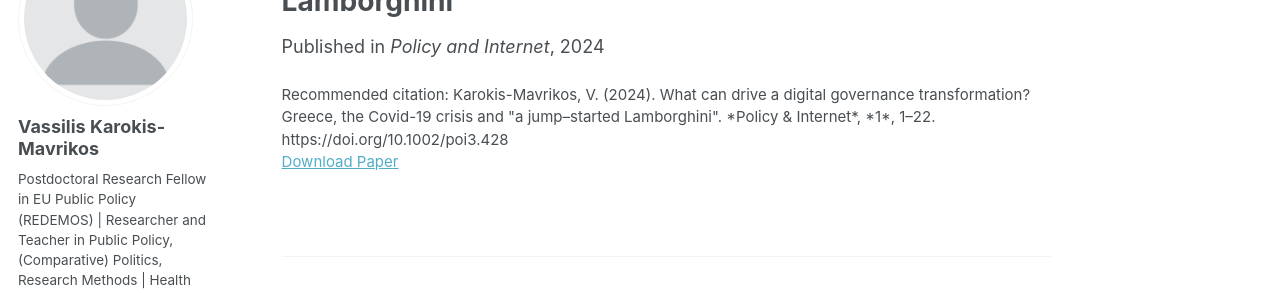
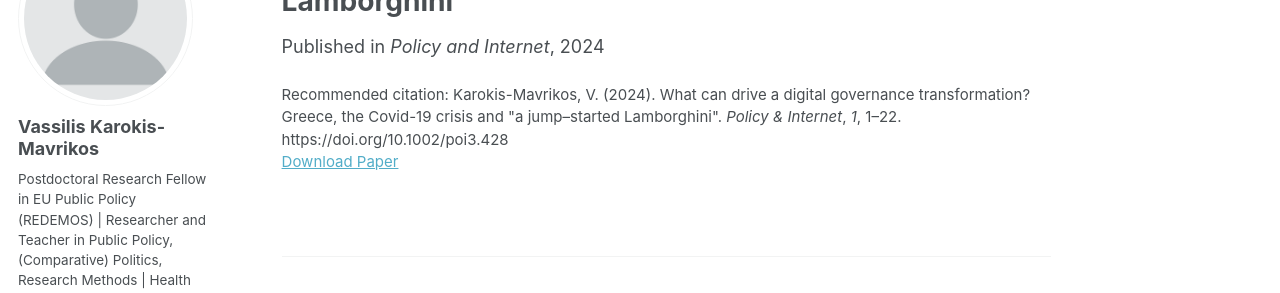
Before and after one commit to vassiliskm/vassiliskarokismavrikos.github.io, a Jekyll site: the page built from _publications/2009-10-01-paper-title-number-1.md, in a window 1280 px wide and 1026 px high. Shown: the part 168-461 px from the top of the window. Built offline with Jekyll 4.4.1, drawn with Linux system fonts in a browser that asks for light colours; some web fonts are replaced.

```diff
--- a/_publications/2009-10-01-paper-title-number-1.md
+++ b/_publications/2009-10-01-paper-title-number-1.md
@@ -7,5 +7,6 @@ excerpt: 'The COVID-19 pandemic tested state preparedness across the globe and e
 date: 2024-11-28
 venue: 'Policy and Internet'
 paperurl: 'https://onlinelibrary.wiley.com/doi/epdf/10.1002/poi3.428'
-citation: 'Karokis-Mavrikos, V. (2024). What can drive a digital governance transformation? Greece, the Covid-19 crisis and "a jump–started Lamborghini". *Policy & Internet*, *1*, 1–22. https://doi.org/10.1002/poi3.428'
+citation: >
+  Karokis-Mavrikos, V. (2024). What can drive a digital governance transformation? Greece, the Covid-19 crisis and "a jump–started Lamborghini". <em>Policy & Internet</em>, <em>1</em>, 1–22. https://doi.org/10.1002/poi3.428
 ---
```
